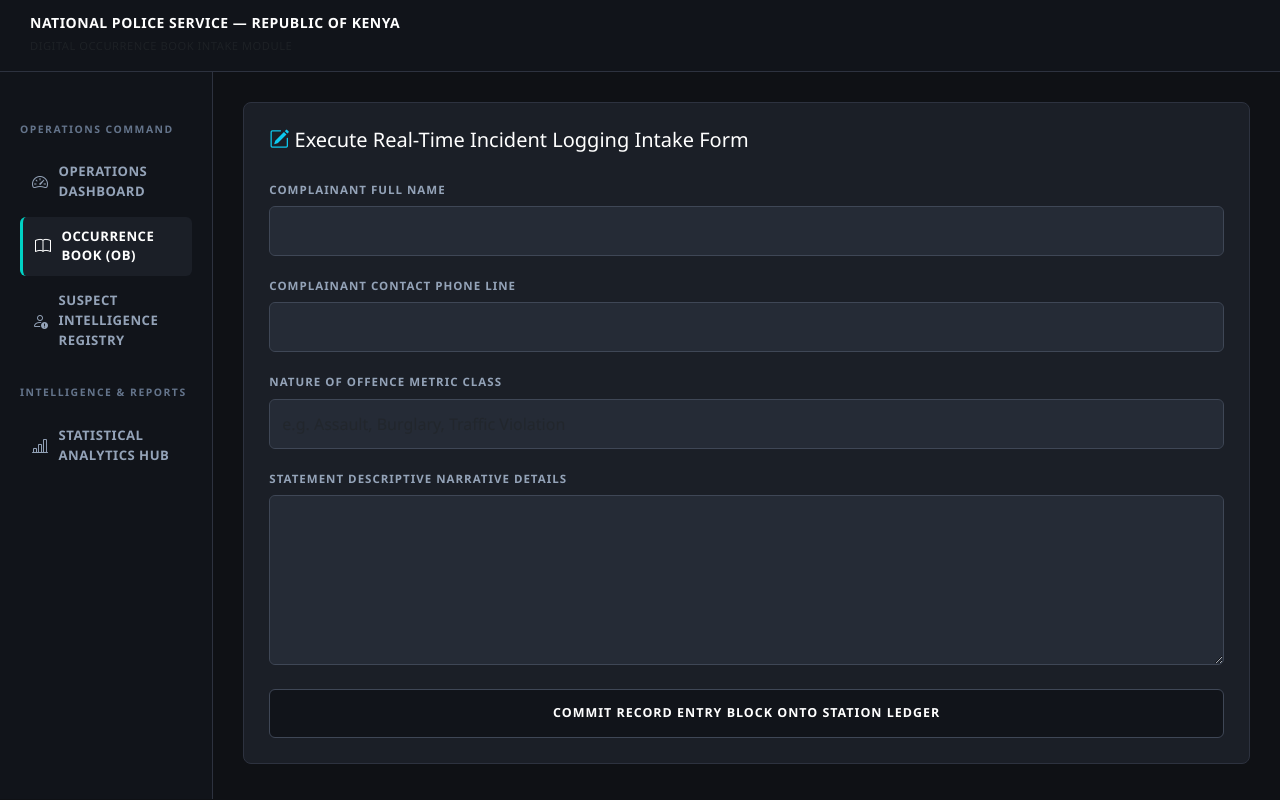
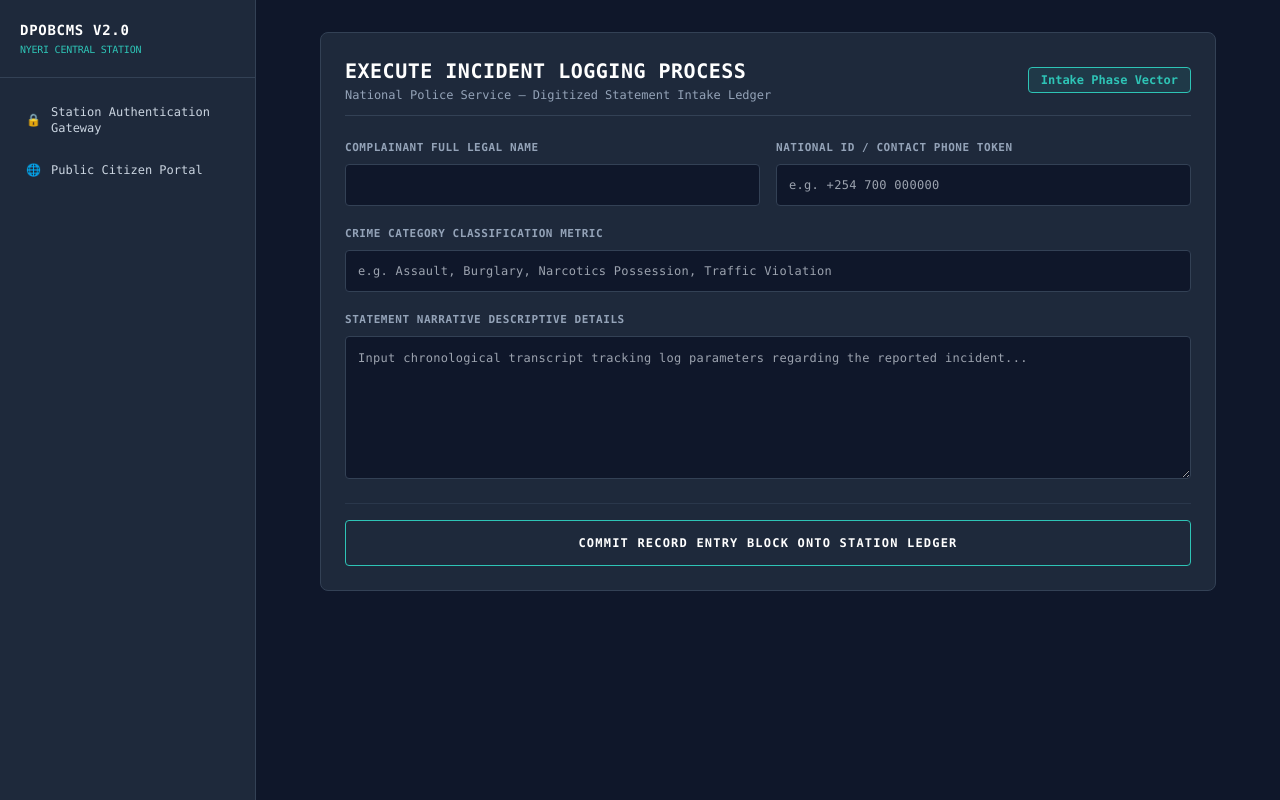
Before and after one commit to gitungoharrison-cmd/Harrison-s-project, a Python web app: template templates/register_ob.html in a window 1280 px wide. Run offline with Jinja, Linux system fonts and the light colour scheme; the template is opened without the code that fills it, so the values that code supplies are empty; some libraries are stand-ins or nearby versions.

Commit message:
register_ob.html

```diff
--- a/templates/register_ob.html
+++ b/templates/register_ob.html
@@ -1,73 +1,56 @@
-<!DOCTYPE html>
-<html lang="en">
-<head>
-    <meta charset="UTF-8">
-    <meta name="viewport" content="width=device-width, initial-scale=1.0">
-    <title>NPS - Log New Incident</title>
-    <link href="https://cdn.jsdelivr.net/npm/bootstrap@5.3.0/dist/css/bootstrap.min.css" rel="stylesheet">
-    <link rel="stylesheet" href="https://cdn.jsdelivr.net/npm/bootstrap-icons@1.11.0/font/bootstrap-icons.css">
-    <style>
-        body { background-color: #0f1115; color: #ffffff; font-family: 'Segoe UI', system-ui, sans-serif; }
-        .system-top-banner { background-color: #11141a; border-bottom: 1px solid #2d323f; padding: 15px 30px; }
-        .sidebar-panel { background-color: #11141a; border-right: 1px solid #2d323f; min-height: calc(100vh - 73px); padding: 25px 20px; }
-        .sidebar-section-title { font-size: 0.65rem; text-transform: uppercase; letter-spacing: 1.5px; color: #64748b; font-weight: 700; margin-bottom: 15px; margin-top: 25px; }
-        .sidebar-link { display: flex; align-items: center; color: #94a3b8; text-decoration: none; padding: 10px 12px; border-radius: 6px; font-size: 0.82rem; font-weight: 600; text-transform: uppercase; letter-spacing: 0.5px; margin-bottom: 5px; }
-        .sidebar-link i { margin-right: 10px; font-size: 1rem; }
-        .sidebar-link:hover, .sidebar-link.active { background-color: #1b1f27; color: #ffffff; border-left: 3px solid #00d2c4; }
-        .workspace-canvas { padding: 30px; }
-        .module-card { background-color: #1b1f27; border: 1px solid #2d323f; border-radius: 8px; padding: 25px; }
-        .form-label-custom { font-size: 0.72rem; text-transform: uppercase; letter-spacing: 1px; color: #94a3b8; font-weight: 600; }
-        .input-custom { background-color: #252b36 !important; border: 1px solid #3f4756 !important; color: #ffffff !important; border-radius: 6px; padding: 12px; }
-        .btn-action-commit { background-color: #11141a; border: 1px solid #3f4756; color: #ffffff; text-transform: uppercase; letter-spacing: 1px; font-size: 0.78rem; font-weight: bold; padding: 14px; border-radius: 6px; transition: all 0.2s; }
-        .btn-action-commit:hover { background-color: #00d2c4; color: #0b192c; border-color: #00d2c4; }
-    </style>
-</head>
-<body>
-    <div class="system-top-banner d-flex justify-content-between align-items-center">
+{% extends "base.html" %}
+{% block content %}
+<div class="bg-[#1e293b] border border-[#334155] p-6 rounded-lg max-w-4xl mx-auto">
+    <!-- Section Identity Header Banner -->
+    <div class="flex justify-between items-center mb-6 border-b border-[#334155] pb-3">
         <div>
-            <h5 class="mb-0 fw-bold text-white small" style="letter-spacing: 0.5px;">NATIONAL POLICE SERVICE — REPUBLIC OF KENYA</h5>
-            <span class="text-muted" style="font-size: 0.7rem; letter-spacing: 0.5px;">DIGITAL OCCURRENCE BOOK INTAKE MODULE</span>
+            <h2 class="text-xl font-bold text-white uppercase tracking-wide font-mono">Execute Incident Logging Process</h2>
+            <p class="text-xs text-slate-400 font-mono mt-0.5">National Police Service — Digitized Statement Intake Ledger</p>
         </div>
+        <span class="text-xs font-mono bg-[#2ec4b6]/10 border border-[#2ec4b6] text-[#2ec4b6] px-3 py-1 rounded font-bold">Intake Phase Vector</span>
     </div>
-    <div class="container-fluid mx-0 px-0">
-        <div class="row g-0">
-            <div class="col-md-2 mx-0 px-0">
-                <div class="sidebar-panel">
-                    <div class="sidebar-section-title">Operations Command</div>
-                    <a href="/dashboard" class="sidebar-link"><i class="bi bi-speedometer2"></i> Operations Dashboard</a>
-                    <a href="/ob/view" class="sidebar-link active"><i class="bi bi-book"></i> Occurrence Book (OB)</a>
-                    <a href="/cases" class="sidebar-link"><i class="bi bi-person-exclamation"></i> Suspect Intelligence Registry</a>
-                    <div class="sidebar-section-title">Intelligence & Reports</div>
-                    <a href="/reports" class="sidebar-link"><i class="bi bi-bar-chart-line"></i> Statistical Analytics Hub</a>
-                </div>
+
+    <!-- Legal Form Entry Matrix Panel -->
+    <form action="{{ url_for('register_ob') }}" method="POST" class="space-y-5 font-mono text-xs">
+
+        <!-- Input Grid Field Unit: Complainant Legal Identity Profile -->
+        <div class="grid grid-cols-1 md:grid-cols-2 gap-4">
+            <div>
+                <label class="block text-[11px] text-slate-400 font-bold uppercase tracking-wider mb-2">Complainant Full Legal Name</label>
+                <input type="text" name="complainant_name" required
+                       class="w-full bg-[#0f172a] border border-[#334155] text-white p-3 rounded focus:border-[#2ec4b6] outline-none tracking-wide text-xs">
             </div>
-            <div class="col-md-10 mx-0 px-0">
-                <div class="workspace-canvas">
-                    <div class="module-card">
-                        <h5 class="text-white mb-4"><i class="bi bi-pencil-square text-info"></i> Execute Real-Time Incident Logging Intake Form</h5>
-                        <form action="/ob/register" method="POST">
-                            <div class="mb-3">
-                                <label class="form-label form-label-custom">Complainant Full Name</label>
-                                <input type="text" name="complainant_name" class="form-control input-custom" required>
-                            </div>
-                            <div class="mb-3">
-                                <label class="form-label form-label-custom">Complainant Contact Phone Line</label>
-                                <input type="text" name="complainant_phone" class="form-control input-custom" required>
-                            </div>
-                            <div class="mb-3">
-                                <label class="form-label form-label-custom">Nature of Offence Metric Class</label>
-                                <input type="text" name="nature_of_offence" class="form-control input-custom" placeholder="e.g. Assault, Burglary, Traffic Violation" required>
-                            </div>
-                            <div class="mb-4">
-                                <label class="form-label form-label-custom">Statement Descriptive Narrative Details</label>
-                                <textarea name="details" class="form-control input-custom" rows="6" required></textarea>
-                            </div>
-                            <button type="submit" class="btn btn-action-commit w-100">Commit Record Entry Block onto Station Ledger</button>
-                        </form>
-                    </div>
-                </div>
+            <div>
+                <label class="block text-[11px] text-slate-400 font-bold uppercase tracking-wider mb-2">National ID / Contact Phone Token</label>
+                <input type="text" name="complainant_phone" required
+                       class="w-full bg-[#0f172a] border border-[#334155] text-white p-3 rounded focus:border-[#2ec4b6] outline-none tracking-wide text-xs"
+                       placeholder="e.g. +254 700 000000">
             </div>
         </div>
-    </div>
-</body>
-</html>
+
+        <!-- Input Field Unit: Offence Penal Code Matrix Classification -->
+        <div>
+            <label class="block text-[11px] text-slate-400 font-bold uppercase tracking-wider mb-2">Crime Category Classification Metric</label>
+            <input type="text" name="nature_of_offence" required
+                   class="w-full bg-[#0f172a] border border-[#334155] text-white p-3 rounded focus:border-[#2ec4b6] outline-none tracking-wide text-xs"
+                   placeholder="e.g. Assault, Burglary, Narcotics Possession, Traffic Violation">
+        </div>
+
+        <!-- Block Field Unit: Primary Transcript Deposition -->
+        <div>
+            <label class="block text-[11px] text-slate-400 font-bold uppercase tracking-wider mb-2">Statement Narrative Descriptive Details</label>
+            <textarea name="details" required rows="6"
+                      class="w-full bg-[#0f172a] border border-[#334155] text-white p-3 rounded focus:border-[#2ec4b6] outline-none tracking-wide text-xs leading-relaxed"
+                      placeholder="Input chronological transcript tracking log parameters regarding the reported incident..."></textarea>
+        </div>
+
+        <!-- Form Dispatch Command Trigger Partition -->
+        <div class="pt-4 border-t border-[#334155]/60 flex justify-end">
+            <button type="submit"
+                    class="w-full bg-[#1e293b] border border-[#2ec4b6] text-white text-xs font-bold p-3.5 rounded uppercase tracking-widest hover:bg-[#2ec4b6] hover:text-black transition duration-200">
+                Commit Record Entry Block onto Station Ledger
+            </button>
+        </div>
+    </form>
+</div>
+{% endblock %}
```
